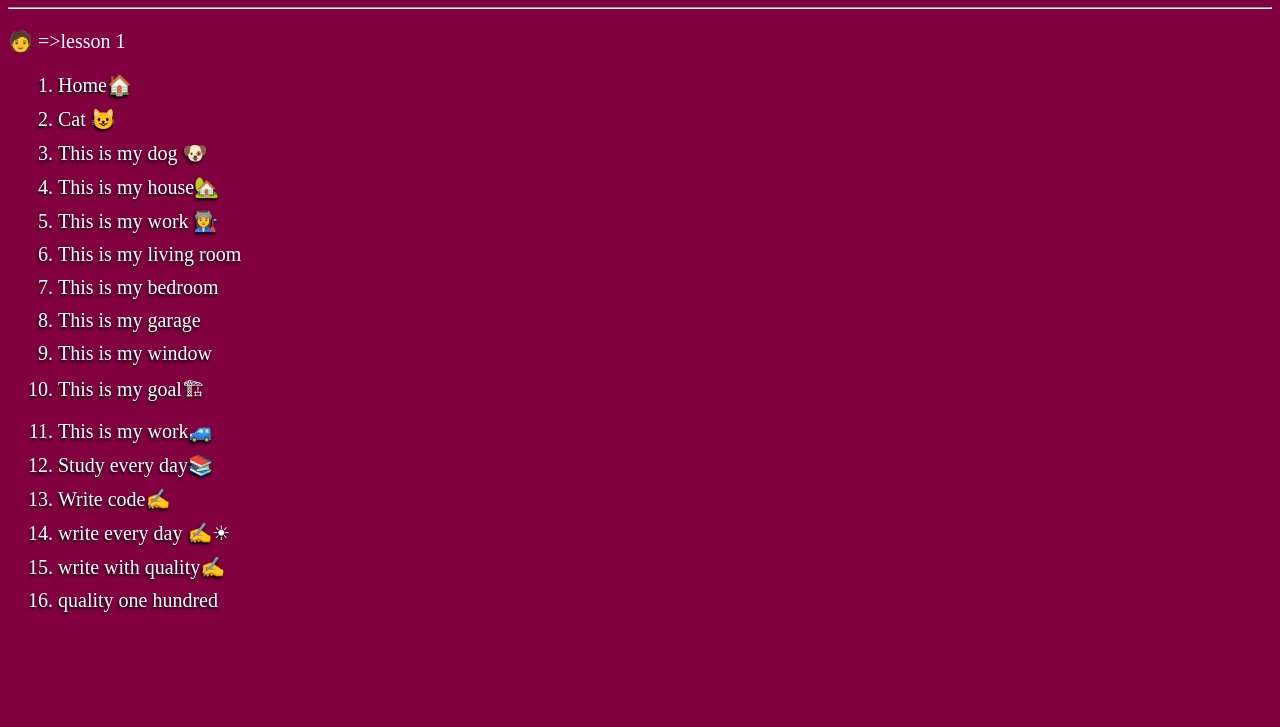
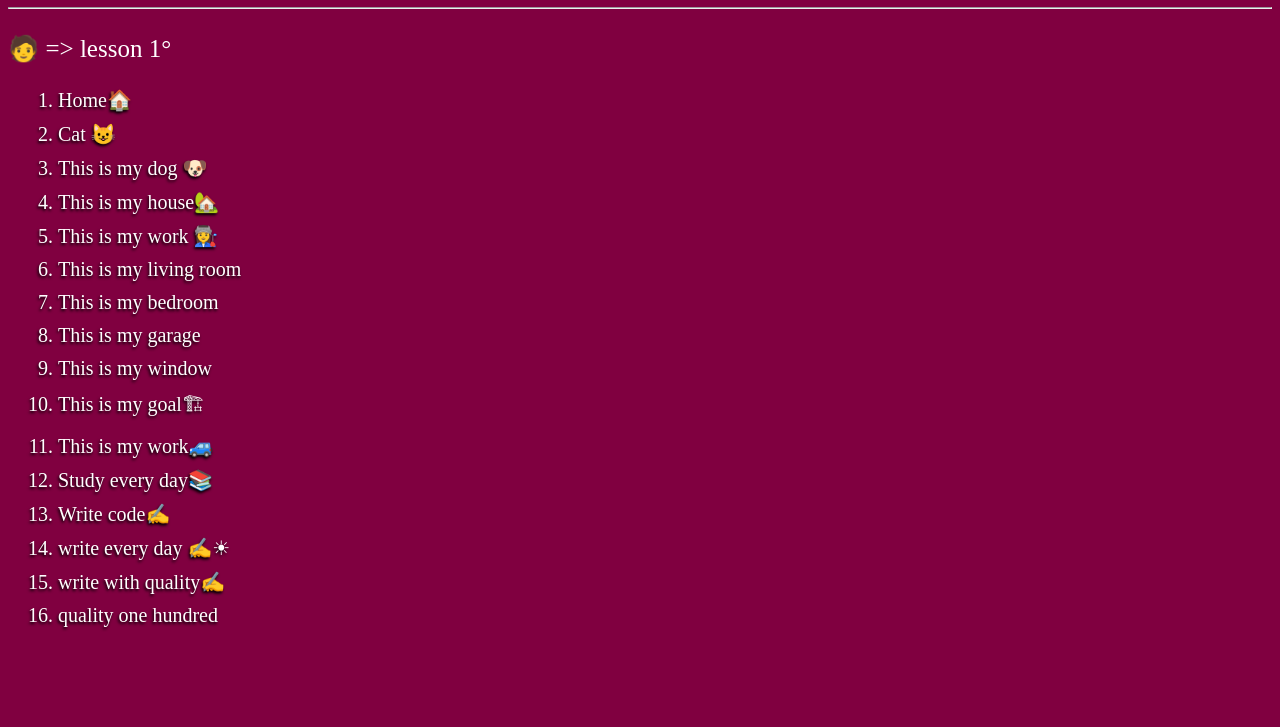
Before and after one commit to edskate/Dilogue-001-lesson-01, a plain HTML site: page index.html in a window 1280 px wide. Shown: the part 73-800 px from the top of the page. Drawn offline with Linux system fonts and the light colour scheme.

Commit message:
Update 04

```diff
--- a/index.html
+++ b/index.html
@@ -9,7 +9,7 @@
   <body>
     <h1>Dialogue.</h1>
     <hr />
-    <p>🧑 =>lesson 1</p>
+    <p>🧑 => lesson 1°</p>
     <ol>
       <li>Home🏠</li>
       <li>Cat 😺</li>
--- a/style.css
+++ b/style.css
@@ -12,6 +12,6 @@ h1{
 }
 p{
     color: #ffffff;
-    font-size: 20px;
+    font-size: 25px;
 
 }
```
